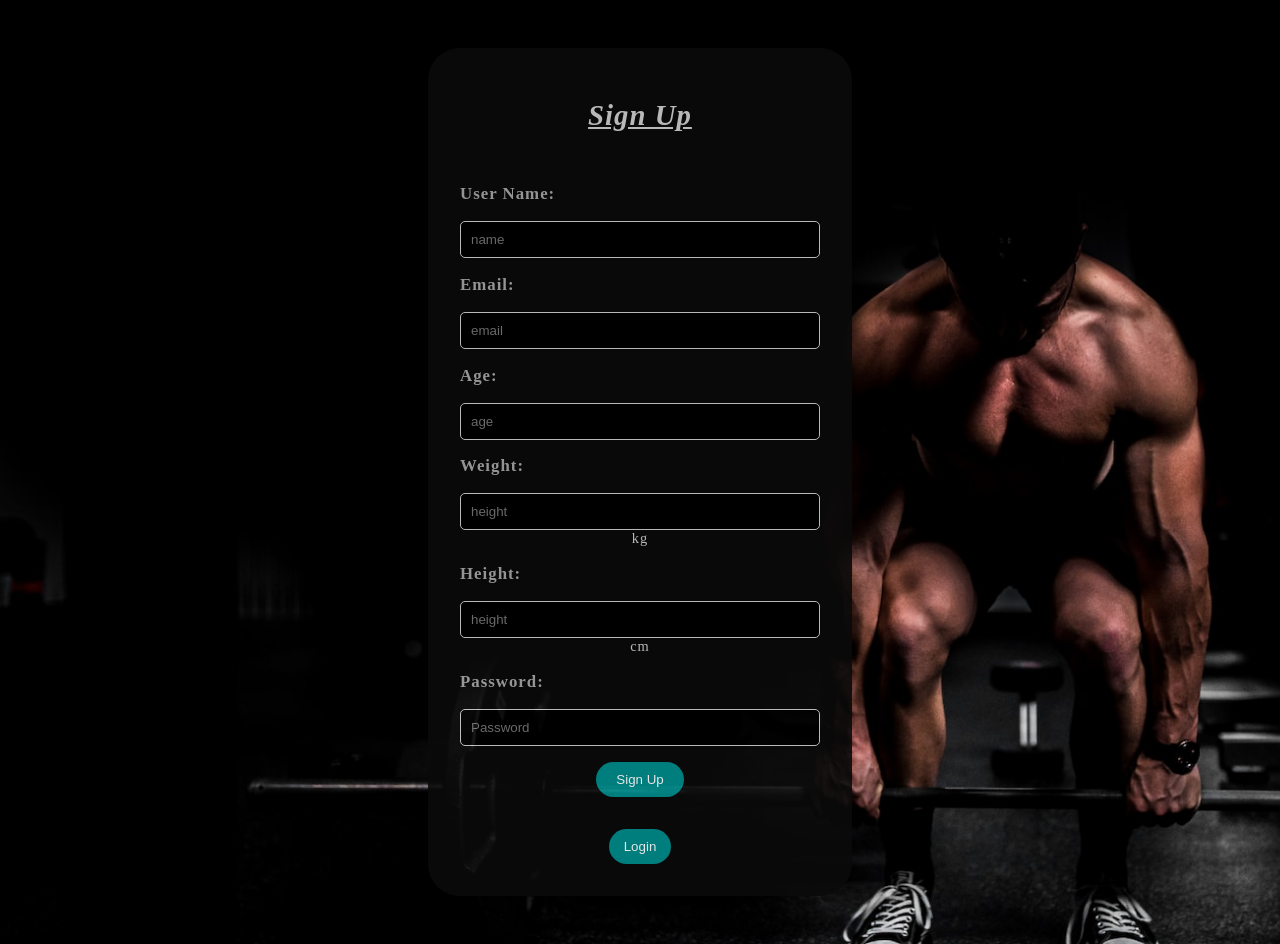
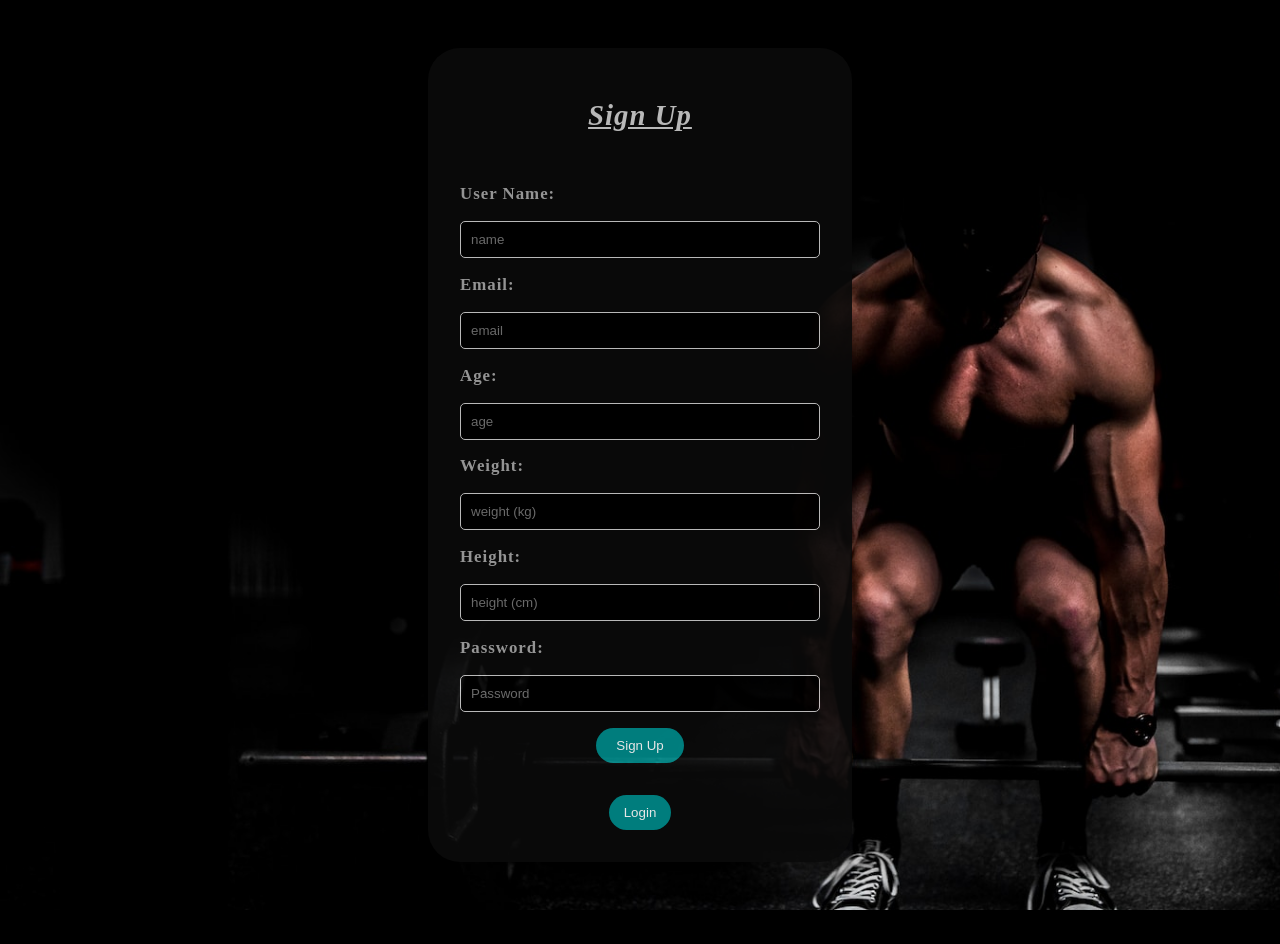
Before and after one commit to LinkBroken/D-Fitness, a Python web app: template templates/authentications/Signup.html in a window 1280 px wide. After the commit the page ends 910 px from the top, so only its background shows below. Run offline with Jinja, Linux system fonts and the light colour scheme; the template is opened without the code that fills it, so the values that code supplies are empty.

Commit message:
Update Signup.html

```diff
--- a/templates/authentications/Signup.html
+++ b/templates/authentications/Signup.html
@@ -15,8 +15,8 @@
         <h3>User Name:</h3> <input type="text" placeholder="name" name="name" required>
         <h3>Email:</h3> <input type="email" placeholder="email" name="email" required>
         <h3>Age:</h3> <input type="number" placeholder="age" min="18" max="99" name="age" required>
-        <h3>Weight:</h3> <input type="number" placeholder="height" min="40" max="200" name="weight" required>kg
-        <h3>Height:</h3> <input type="number" placeholder="height" min="150" max="200" name="height" required> cm
+        <h3>Weight:</h3> <input type="number" placeholder="weight (kg)" min="40" max="200" name="weight" required>
+        <h3>Height:</h3> <input type="number" placeholder="height (cm)" min="150" max="200" name="height" required>
         <h3>Password:</h3> <input type="password" placeholder="Password" name="password" id="pass" required>
         <br>
         <input type="submit" id="submit" value="Sign Up" class="submit">
```
